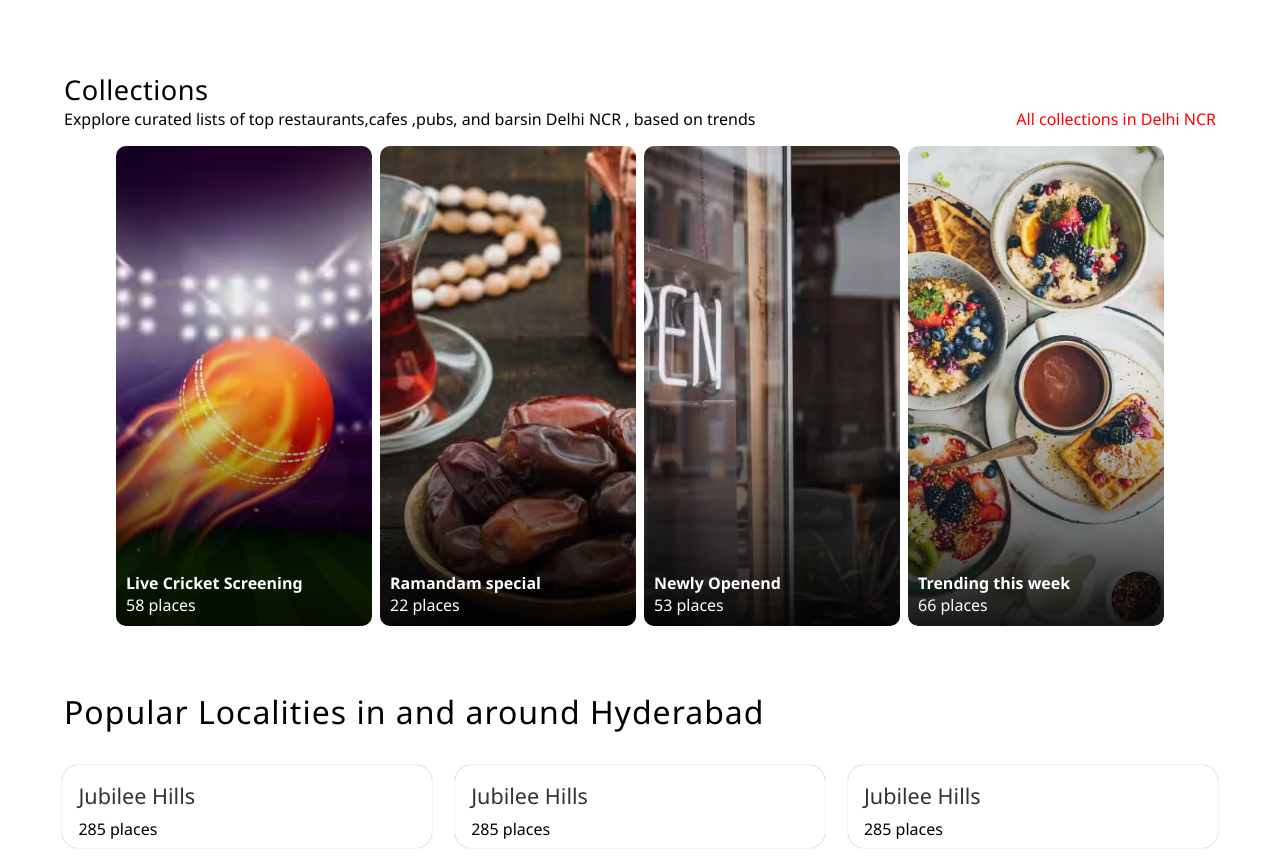
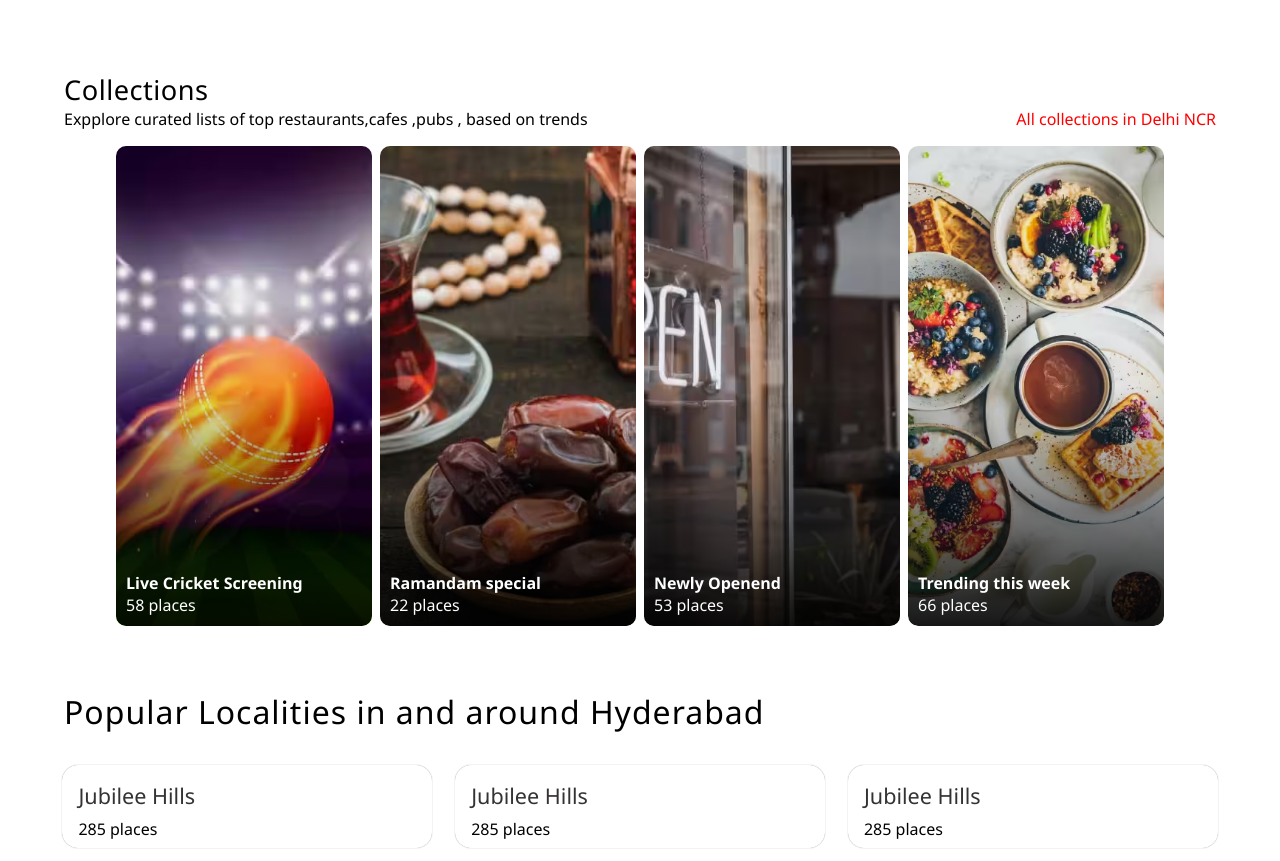
Before and after one commit to saimahithareddy21/zomato-landing-page, a plain HTML site: page index.html in a window 1280 px wide. Shown: the part 877-1738 px from the top of the page. Drawn offline with Linux system fonts and the light colour scheme; a web font is replaced by a local one.

Commit message:
Update index.html

```diff
--- a/index.html
+++ b/index.html
@@ -64,7 +64,7 @@
     <section class="collections">
         <h1 class="collection-heading">Collections</h1>
         <div class="collection-sub-heading">
-            <span>Expplore curated lists of top restaurants,cafes ,pubs, and barsin Delhi NCR , based on trends</span>
+            <span>Expplore curated lists of top restaurants,cafes ,pubs , based on trends</span>
             <span> All collections in Delhi NCR </span>
         </div>
         <div class="collection-cards">
```
